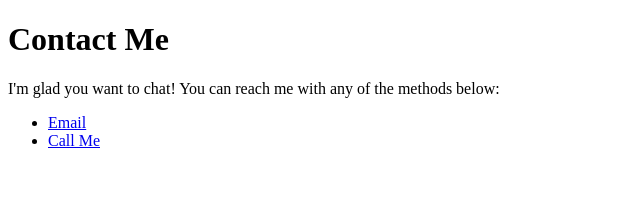
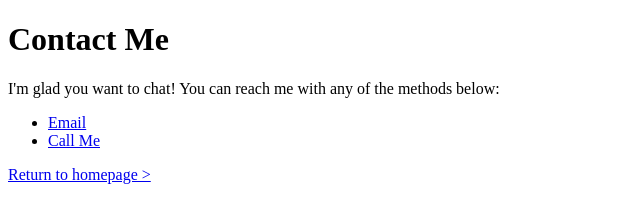
Before and after one commit to MiguelCrisostomo/cv, a plain HTML site: page contact-me.html in a window 1280 px wide. Shown: the whole page, without its empty margins (0-640 px from the left). Drawn offline with Linux system fonts and the light colour scheme.

Commit message:
Added "Return to Homepage" link

```diff
--- a/contact-me.html
+++ b/contact-me.html
@@ -12,6 +12,7 @@
        <!-- <li><a href="https://goo.gl/maps/Pg9m2agXUKrA4vwK7">City & State</a></li> -->
         <li><a href="tel:9172847028">Call Me</a></li>
     </ul>
+    <a href="https://miguelcrisostomo.github.io/cv/">Return to homepage ></a>
     <!--
     <hr>
     <form class="" action="mailto:miguel.crisostomo.2876@gmail.com" method="post">
```
